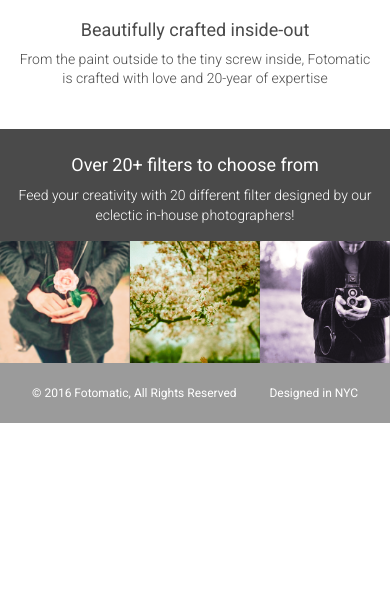
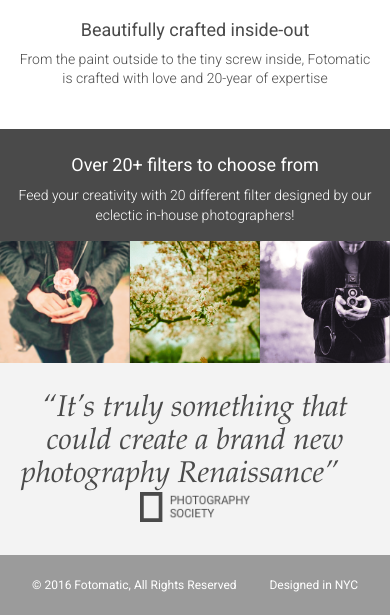
Before and after one commit to jridley11/fotomatic, a plain HTML site: page index.html in a window 390 px wide. Shown: the part 1051-1666 px from the top of the page. Before the commit the page ends 1474 px from the top, so only its background shows below. Drawn offline with Linux system fonts and the light colour scheme; a web font is replaced by a local one.

Commit message:
Complete desktop Quote Section.

```diff
--- a/resources/css/style.css
+++ b/resources/css/style.css
@@ -355,11 +355,11 @@ header .mobile {
   background-color: #f3f3f3;
 }
 
-#quotes-section content {
+#quotes-section .content {
   padding: 5rem 0;
 }
 
-#quotes-section quote {
+#quotes-section .quote {
   padding-right: 1.875rem;
   font-family: "Palatino", serif;
   font-size: 1.875rem;
@@ -368,12 +368,12 @@ header .mobile {
   color: #4a4a4a;
 }
 
-#quotes-section quote-citation {
+#quotes-section .quote-citation {
   height: 1.875rem;
 }
 
 @media only screen and (max-width: 760px) {
-  #quotes-section content {
+  #quotes-section .content {
     padding: 1.875rem .625rem;
   }
 
```
Also changed, not shown: index.html (+1 -1 lines).
